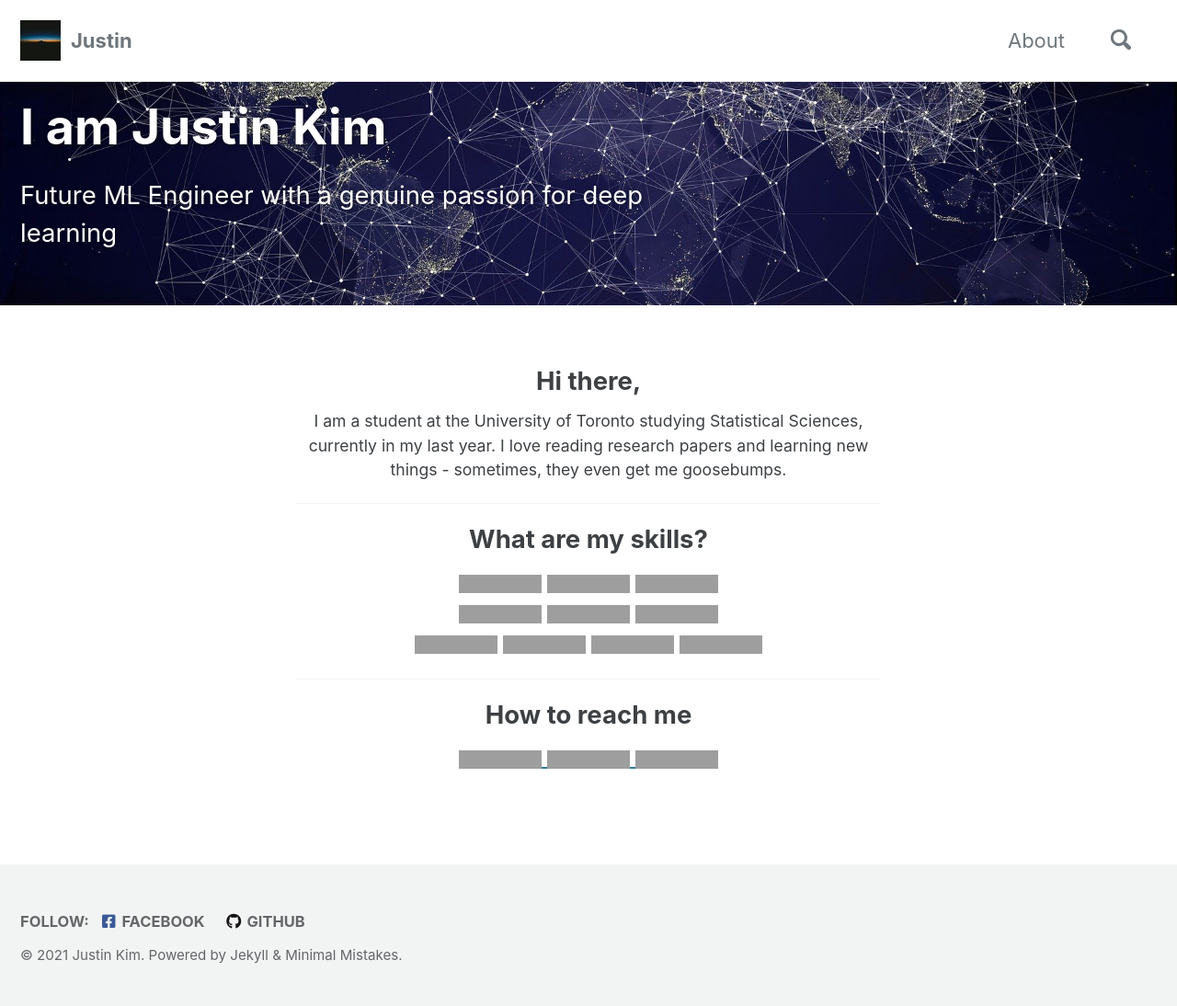
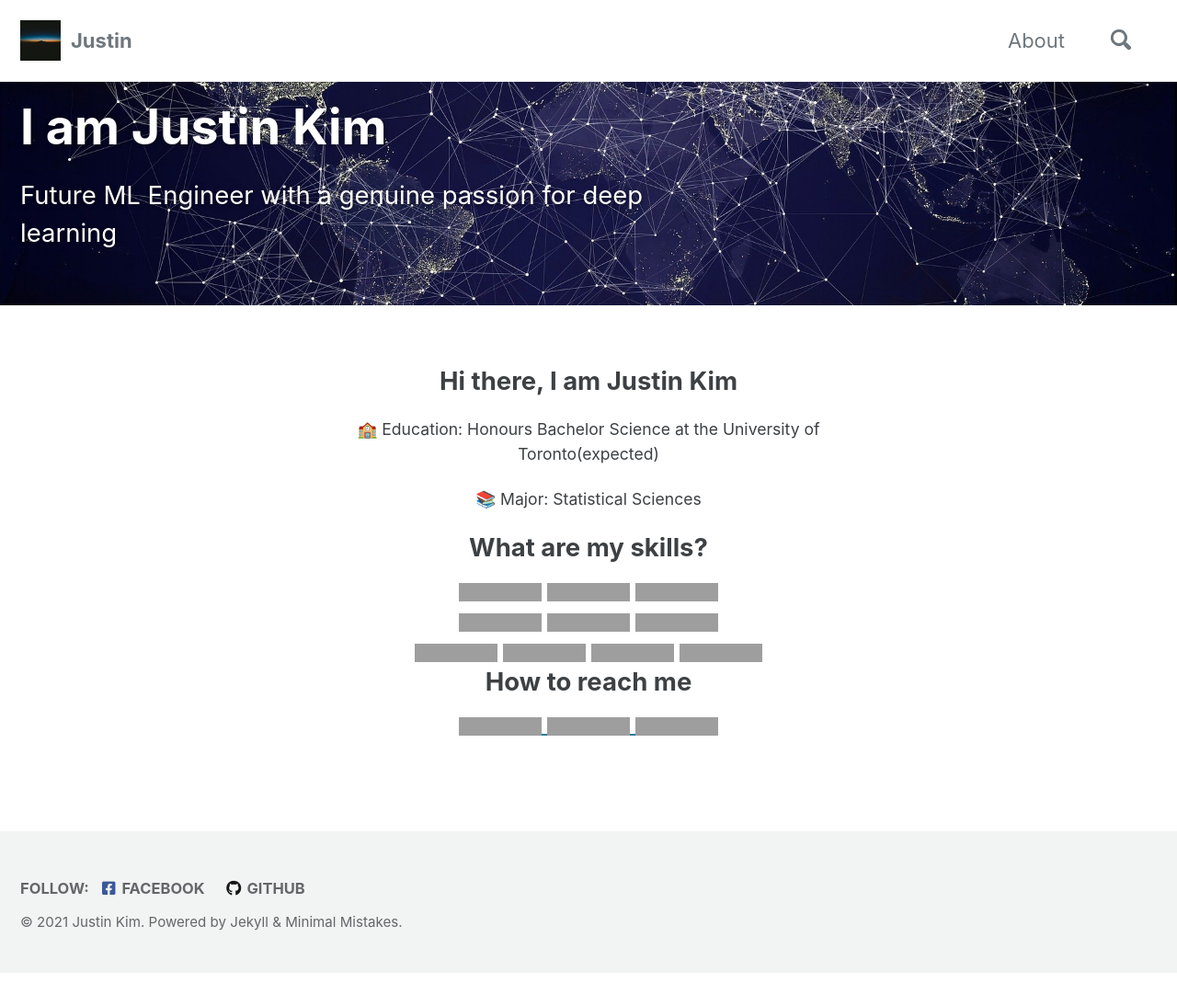
Before and after one commit to ijjustinKim/ijjustinKim.github.io, a Jekyll site: the page built from about.html, in a window 1280 px wide, cut to the strip 0-1094 px from the top of the page. Shown: the whole strip at 92% size. Built offline with Jekyll 4.4.1, drawn with Linux system fonts in a browser that asks for light colours; cached includes are drawn as plain includes; emoji names are drawn with the system emoji font; after the commit the page ends 1058 px from its top, so only the background shows below that; grey boxes are pictures that could not be loaded.

Commit message:
update about page

```diff
--- a/about.html
+++ b/about.html
@@ -7,11 +7,15 @@ header:
   overlay_image: /assets/images/overlay_image.jpg
 ---
 <div align="center">
-<h1>Hi there, </h1>
+<h1>Hi there, I am Justin Kim</h1>
 <p >
+	<p>:school: Education: Honours Bachelor Science at the University of Toronto(expected)</p>
+	<p>:books: Major: Statistical Sciences</p>
+<!--
 I am a student at the University of Toronto studying Statistical Sciences, currently in my last year. I love reading research papers and learning new things - sometimes, they even get me goosebumps.
+-->
 </p>
-<hr>
+
 <h1>What are my skills?</h1>
 <img alt="Python" src="https://img.shields.io/badge/python-%2314354C.svg?style=for-the-badge&logo=python&logoColor=white"/>
 <img alt="C" src="https://img.shields.io/badge/c-%2300599C.svg?style=for-the-badge&logo=c&logoColor=white"/>
@@ -23,7 +27,6 @@ I am a student at the University of Toronto studying Statistical Sciences, curre
 <img alt="Pandas" src="https://img.shields.io/badge/pandas-%23150458.svg?style=for-the-badge&logo=pandas&logoColor=white" />
 <img alt="NumPy" src="https://img.shields.io/badge/numpy-%23013243.svg?style=for-the-badge&logo=numpy&logoColor=white" />
 <img alt="Linux" src="https://img.shields.io/badge/Linux-FCC624?style=for-the-badge&logo=linux&logoColor=black"><br>
-<hr>
 <h1 >How to reach me</h1>
 	<a href="mailto:ijjustin.kim@gmail.com">
 		<img alt="Gmail" src="https://img.shields.io/badge/Gmail-D14836?style=for-the-badge&logo=gmail&logoColor=white" />
```
Also changed, not shown: other parts of about.html (+5 -0 lines).
